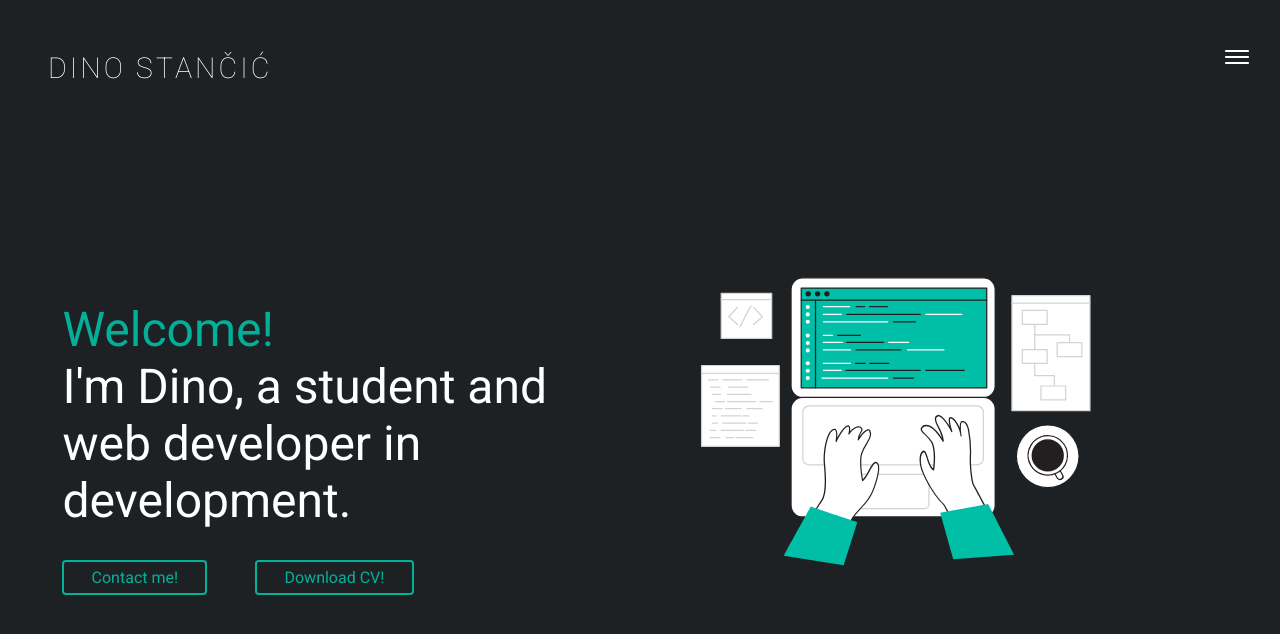
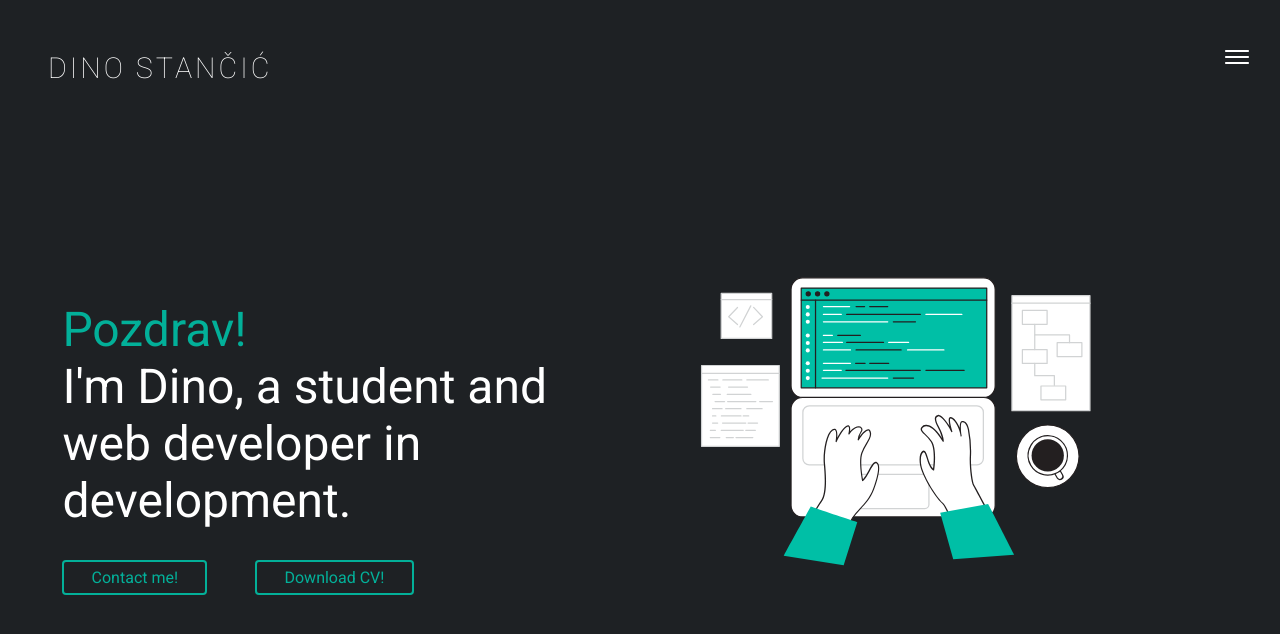
Before and after one commit to stancic/portfolio, a React (Create React App) app in the folder portfolio-frontend/: page / in a window 1280 px wide. Shown: the top 634 px of the page. Built offline with nearby package versions, Linux system fonts and the light colour scheme; no server answers.

Commit message:
Add more welcome messages

```diff
--- a/portfolio-frontend/src/components/data_objects/landingPageData.js
+++ b/portfolio-frontend/src/components/data_objects/landingPageData.js
@@ -1,5 +1,5 @@
 export const dataEN = {
-	"title": ["Hello!", "Welcome!"],
+	"title": ["Hello!", "Pozdrav!", "Welcome!", "Ciao!", "Oi!"],
 	"description": "I'm Dino, a student and web developer in development.",
 	"contact": "Contact me!",
 	"download": "Download CV!"
```
